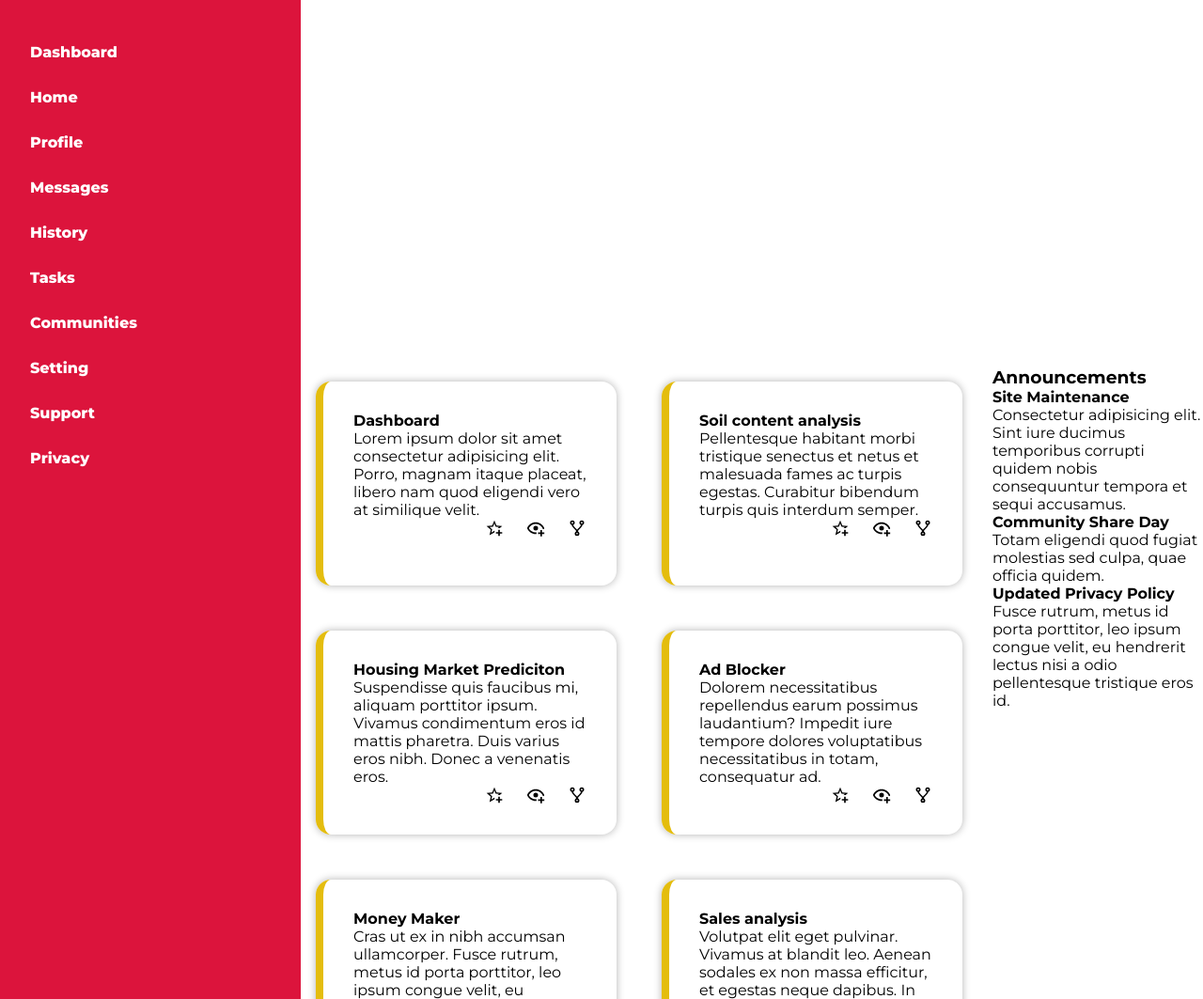
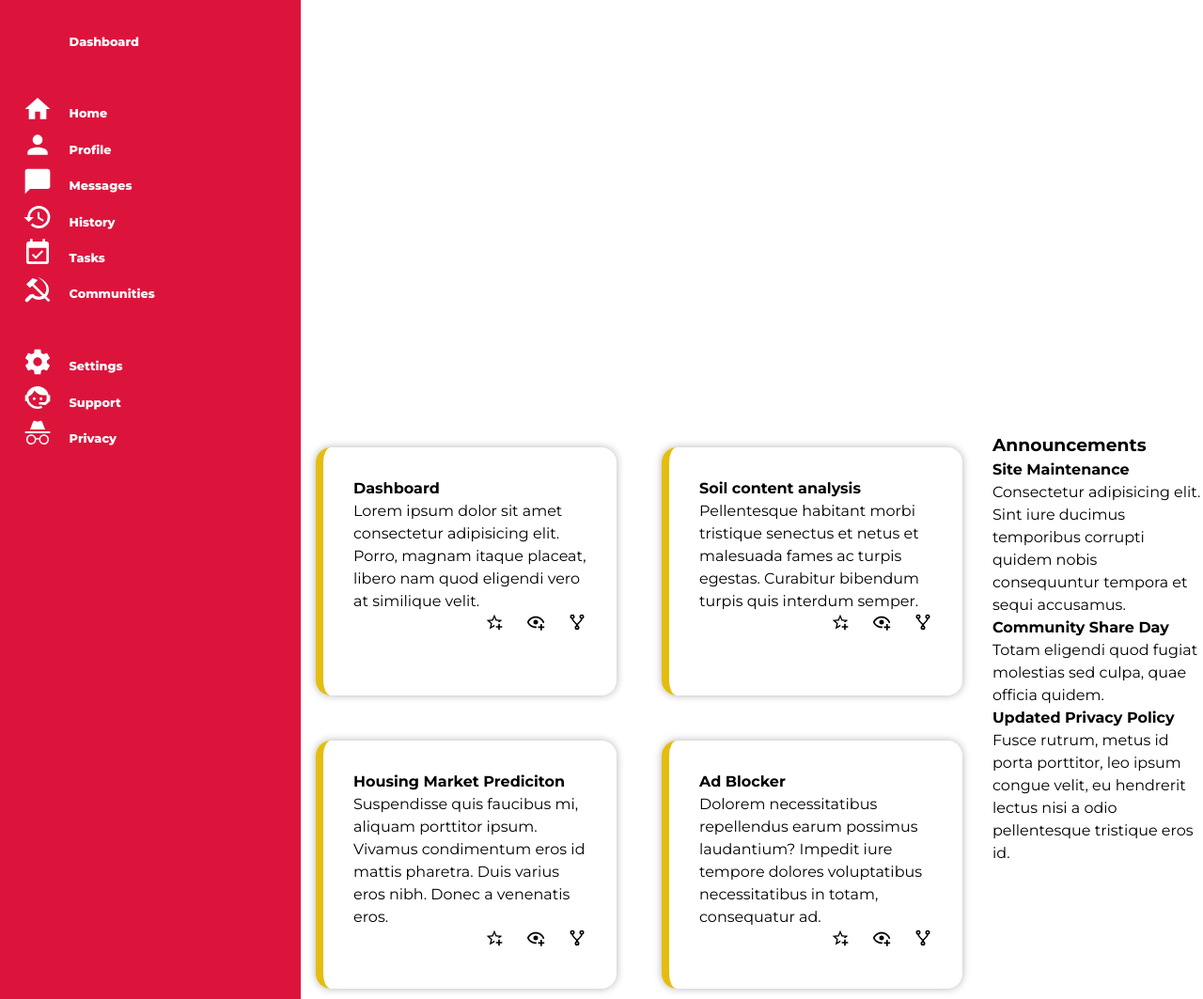
Before and after one commit to akshat1216/Admin-dashboard, a plain HTML site: page index.html in a window 1280 px wide. Shown: the top 1063 px of the page at 94% size. Drawn offline with Linux system fonts and the light colour scheme.

Commit message:
Some more alignments

```diff
--- a/index.css
+++ b/index.css
@@ -9,8 +9,15 @@
 {
     margin: 0;
 }
+*,
+*::before,
+*::after {
+  box-sizing: border-box;
+}
 body{
     font-family: "Montserrat", system-ui, monospace, Arial, Helvetica, sans-serif;
+    line-height: 1.5;
+    -webkit-font-smoothing: antialiased;
 }
 .container
 {
@@ -75,6 +82,7 @@ img{
     font-weight: 800;
     line-height: 3em;
     color: #fff;
+    font-size: 0.8rem;
 }
 ul{
     list-style: none;
@@ -84,3 +92,68 @@ ul{
 ul li:hover {
     color: #e2dddd;
 }
+.user-navigation .home::before
+{
+    content: url(images/home.svg);
+}
+.user-navigation .prof::before
+{
+    content: url(images/account.svg);
+}
+.user-navigation .msg::before
+{
+    content: url(images/message.svg);
+}
+.user-navigation .his::before
+{
+    content: url(images/history.svg);
+}
+.user-navigation .tasks::before
+{
+    content: url(images/calendar-check.svg);
+}
+.user-navigation .comm::before
+{
+    content: url(images/hammer-sickle.svg);
+}
+
+.settings-menu .settings::before
+{
+    content: url(images/cog.svg);
+}
+.settings-menu .support::before
+{
+    content: url(images/face-agent.svg);
+}
+.settings-menu .privacy::before
+{
+    content: url(images/incognito.svg);
+}
+.user-navigation .home::before,
+.user-navigation .prof::before,
+.user-navigation .msg::before,
+.user-navigation .his::before,
+.user-navigation .tasks::before,
+.user-navigation .comm::before,
+.settings-menu .settings::before,
+.settings-menu .support::before,
+.settings-menu .privacy::before
+{
+    position: absolute;
+    height: 2rem;
+    width: 2rem;
+    left: -50px;
+    bottom: 9px;
+    filter: invert(100%) sepia(2%) saturate(0%) hue-rotate(352deg) brightness(102%) contrast(103%);
+}
+.dashboard,
+.user-navigation,
+.settings-menu {
+  margin-left: 3rem;
+}
+
+.dashboard,
+.user-navigation ul li,
+.settings-menu ul li {
+  position: relative;
+}
--- a/index.html
+++ b/index.html
@@ -19,22 +19,25 @@
         </div>
 
         <div class="sidebar">
-            <div>
                 <div class="dashboard">Dashboard</div>
+                <div class="user-navigation">
                     <ul>
                         <li class="home">Home</li>
-                    <li class="profile">Profile</li>
-                    <li class="messages">Messages</li>
-                    <li class="history">History</li>
+                        <li class="prof">Profile</li>
+                        <li class="msg">Messages</li>
+                        <li class="his">History</li>
                         <li class="tasks">Tasks</li>
-                    <li class="communities">Communities</li>
+                        <li class="comm">Communities</li>
                     </ul>
+                </div>
+                <div class="settings-menu">
                     <ul>
-                    <li class="setting">Setting</li>
+                        <li class="settings">Settings</li>
                         <li class="support">Support</li>
                         <li class="privacy">Privacy</li>
                     </ul>
                 </div>
+
         </div>
 
         <div class="main-content">
```
Lines whose indentation alone changed are shown as unchanged.
